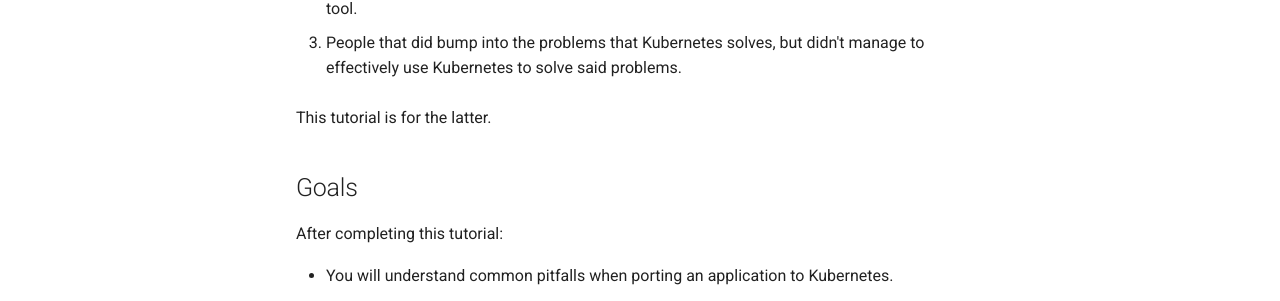
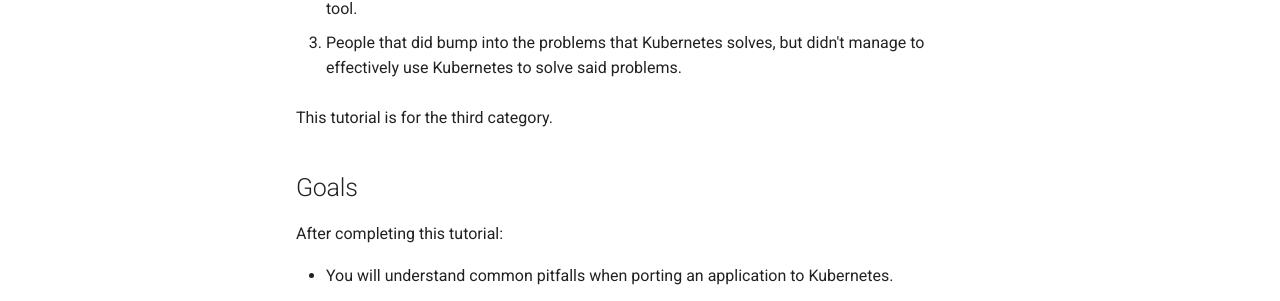
Before and after one commit to elastisys/tutorial-friends-with-kubernetes, an MkDocs documentation site: the page built from docs/index.md, in a window 1280 px wide and 900 px high. Shown: the part 318-619 px from the top of the window. Built offline with MkDocs 1.6.1 and Material for MkDocs 9.7.7, drawn with Linux system fonts in a browser that asks for light colours.

Commit message:
Minor text fixes

```diff
--- a/docs/index.md
+++ b/docs/index.md
@@ -8,7 +8,7 @@
 
 3. People that did bump into the problems that Kubernetes solves, but didn't manage to effectively use Kubernetes to solve said problems.
 
-This tutorial is for the latter.
+This tutorial is for the third category.
 
 ## Goals
 
```
